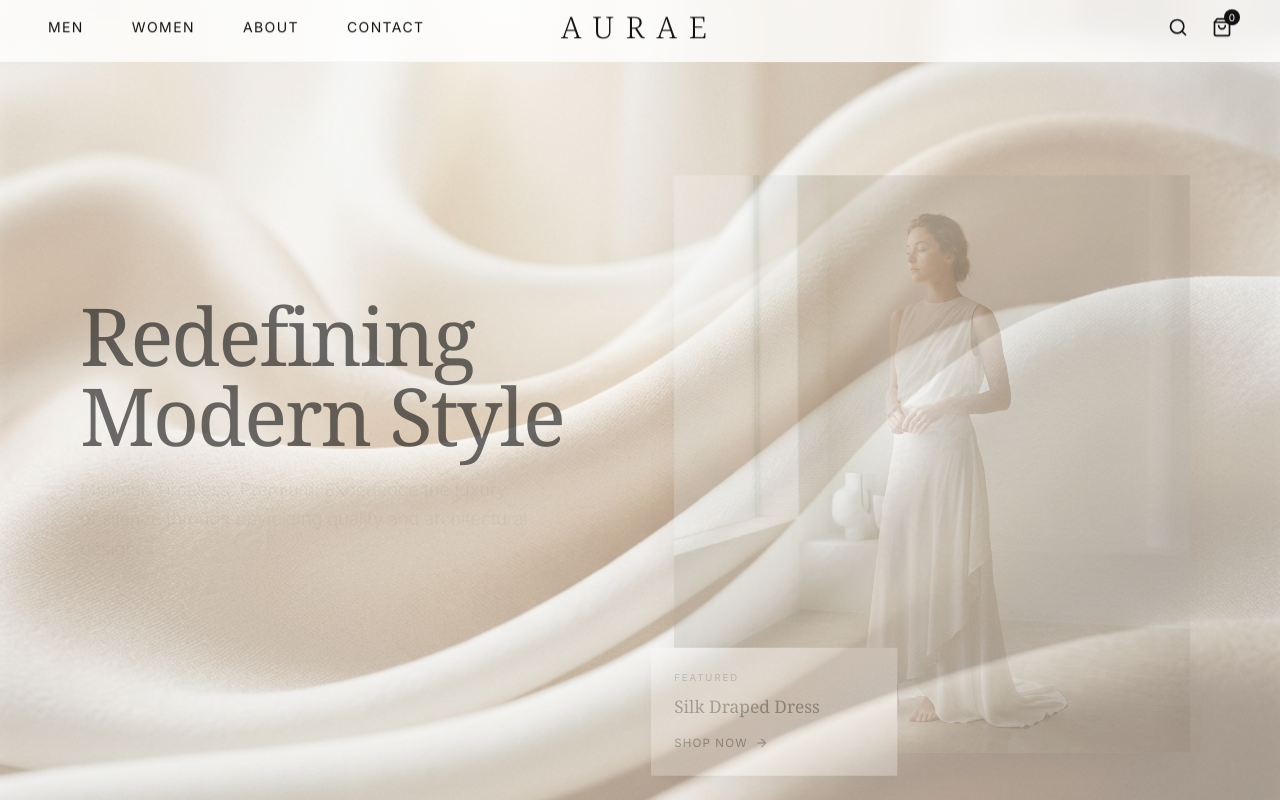
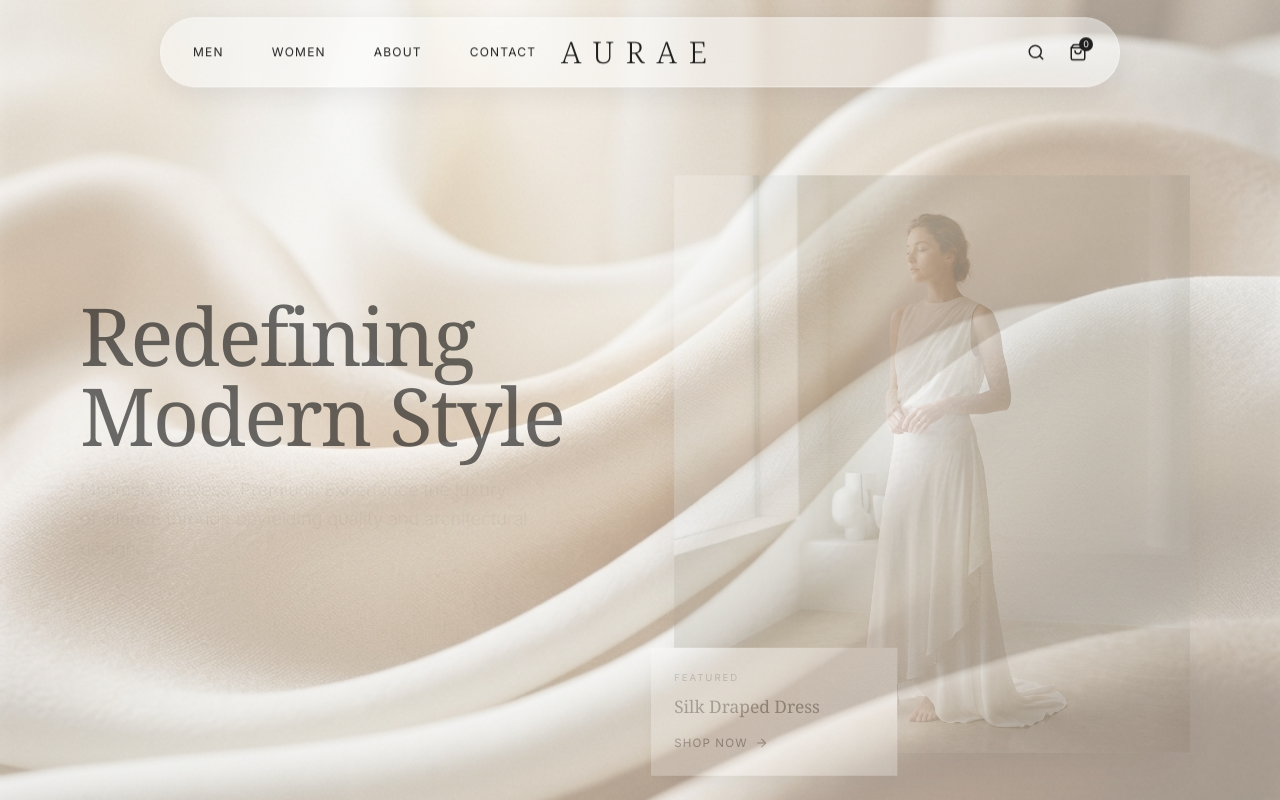
Before and after one commit to YashGoyal06/Aurae-, a React (Vite) app: page / in a window 1280 px wide. Shown: the top 800 px of the page. Built offline with nearby package versions, Linux system fonts and the light colour scheme; a web font is replaced by a local one.

Commit message:
feat: redesign navbar with pill shape and true glassmorphism effect

```diff
--- a/src/components/Navbar.jsx
+++ b/src/components/Navbar.jsx
@@ -7,38 +7,40 @@ const Navbar = () => {
   const [isOpen, setIsOpen] = useState(false);
 
   return (
-    <motion.nav
-      initial={{ y: -100 }}
-      animate={{ y: 0 }}
+    <motion.div
+      initial={{ y: -100, x: '-50%', opacity: 0 }}
+      animate={{ y: 0, x: '-50%', opacity: 1 }}
       transition={{ duration: 0.8, ease: "easeOut" }}
-      className="fixed top-0 left-0 right-0 z-50 bg-white/80 backdrop-blur-md border-b border-neutral-100"
+      className="fixed top-6 left-1/2 z-50 w-[95%] md:w-[85%] lg:w-[75%] max-w-screen-xl"
     >
-      <div className="max-w-screen-2xl mx-auto px-6 md:px-12 py-6 flex items-center justify-between">
+      <nav className="bg-white/50 backdrop-blur-2xl border border-white/40 shadow-[0_8px_32px_rgba(0,0,0,0.08)] rounded-full px-8 py-4 flex items-center justify-between">
         {/* Left: Links */}
-        <div className="hidden md:flex items-center space-x-12">
-          <Link to="/collection/men" className="nav-link">Men</Link>
-          <Link to="/collection/women" className="nav-link">Women</Link>
-          <Link to="/about" className="nav-link">About</Link>
-          <Link to="/contact" className="nav-link">Contact</Link>
+        <div className="hidden md:flex items-center space-x-8 lg:space-x-12 w-1/3">
+          <Link to="/collection/men" className="nav-link text-xs">Men</Link>
+          <Link to="/collection/women" className="nav-link text-xs">Women</Link>
+          <Link to="/about" className="nav-link text-xs">About</Link>
+          <Link to="/contact" className="nav-link text-xs">Contact</Link>
         </div>
 
         {/* Center: Brand */}
-        <Link to="/" className="text-3xl font-serif tracking-[0.4em] font-light absolute left-1/2 -translate-x-1/2">
-          AURAE
-        </Link>
+        <div className="w-1/3 flex justify-center">
+          <Link to="/" className="text-2xl md:text-3xl font-serif tracking-[0.4em] font-light">
+            AURAE
+          </Link>
+        </div>
 
         {/* Right: Icons */}
-        <div className="flex items-center space-x-6">
-          <button className="hover:text-accent transition-colors"><Search size={20} /></button>
-          <button className="hover:text-accent transition-colors relative">
-            <ShoppingBag size={20} />
-            <span className="absolute -top-2 -right-2 bg-primary text-secondary text-[10px] w-4 h-4 flex items-center justify-center rounded-full">0</span>
+        <div className="flex items-center justify-end space-x-6 w-1/3">
+          <button className="hover:text-neutral-500 transition-colors"><Search size={18} /></button>
+          <button className="hover:text-neutral-500 transition-colors relative">
+            <ShoppingBag size={18} />
+            <span className="absolute -top-1.5 -right-1.5 bg-primary text-white text-[9px] w-3.5 h-3.5 flex items-center justify-center rounded-full">0</span>
           </button>
           <button className="md:hidden" onClick={() => setIsOpen(!isOpen)}>
-            {isOpen ? <X size={24} /> : <Menu size={24} />}
+            {isOpen ? <X size={20} /> : <Menu size={20} />}
           </button>
         </div>
-      </div>
+      </nav>
 
       {/* Mobile Menu */}
       <AnimatePresence>
@@ -47,17 +49,18 @@ const Navbar = () => {
             initial={{ opacity: 0, height: 0 }}
             animate={{ opacity: 1, height: 'auto' }}
             exit={{ opacity: 0, height: 0 }}
-            className="md:hidden bg-white border-t border-neutral-100 overflow-hidden"
+            className="md:hidden mt-4 bg-white/50 backdrop-blur-2xl border border-white/40 shadow-[0_8px_32px_rgba(0,0,0,0.08)] rounded-[2rem] overflow-hidden"
           >
             <div className="flex flex-col p-6 space-y-4 text-center">
-              <Link to="/collection/men" className="nav-link" onClick={() => setIsOpen(false)}>Men</Link>
-              <Link to="/collection/women" className="nav-link" onClick={() => setIsOpen(false)}>Women</Link>
-              <Link to="/about" className="nav-link" onClick={() => setIsOpen(false)}>About</Link>
+              <Link to="/collection/men" className="nav-link text-xs" onClick={() => setIsOpen(false)}>Men</Link>
+              <Link to="/collection/women" className="nav-link text-xs" onClick={() => setIsOpen(false)}>Women</Link>
+              <Link to="/about" className="nav-link text-xs" onClick={() => setIsOpen(false)}>About</Link>
+              <Link to="/contact" className="nav-link text-xs" onClick={() => setIsOpen(false)}>Contact</Link>
             </div>
           </motion.div>
         )}
       </AnimatePresence>
-    </motion.nav>
+    </motion.div>
   );
 };
 
```
